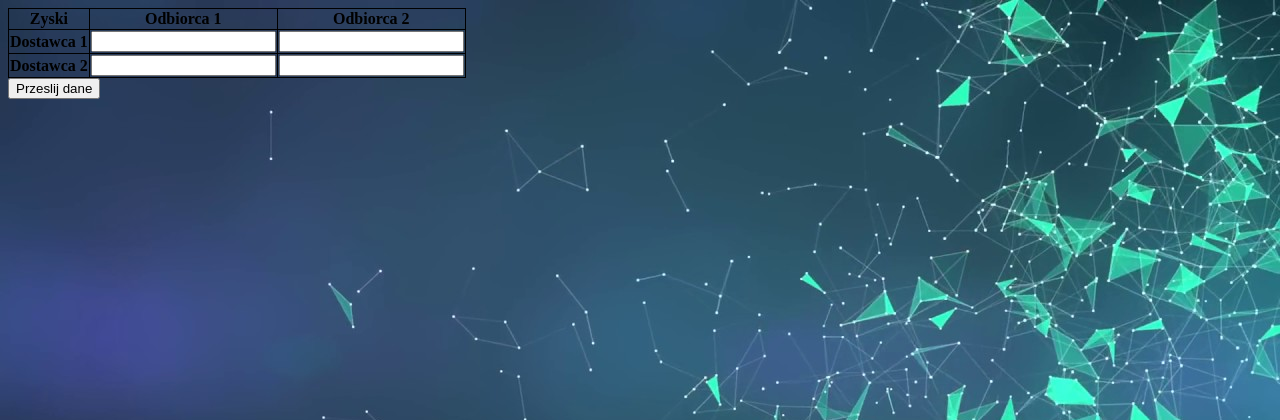
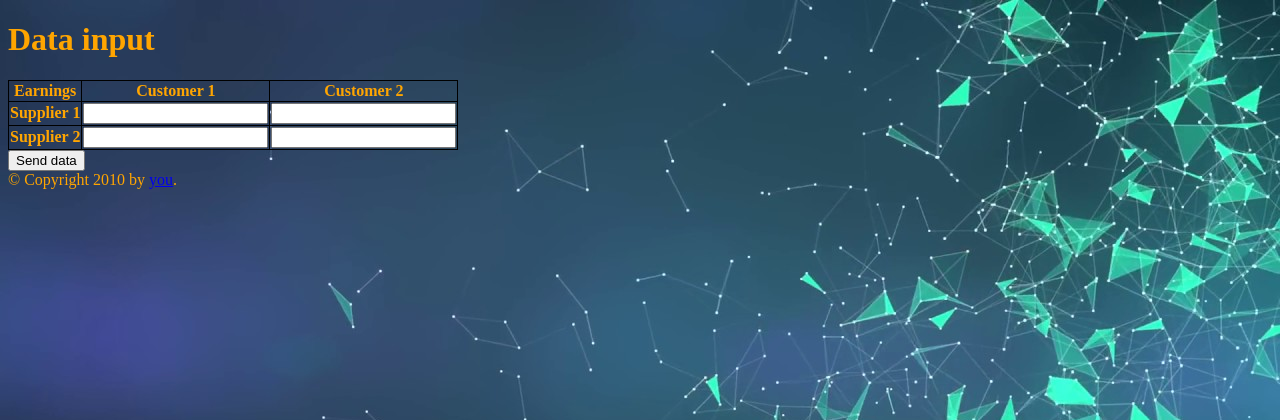
Before and after one commit to MatWich/BOiL_project_1, a Flask app: page / in a window 1280 px wide. Shown: the top 420 px of the page. Run offline with Flask 2, Linux system fonts and the light colour scheme.

Commit message:
Css working properly

```diff
--- a/static/style.css
+++ b/static/style.css
@@ -1,12 +1,17 @@
+html {
+    font-family: windlass;
+    color: #ffa500
+}
+
 body {
     margin: 2;
-    font-family: windlass;
     background-image: url('../static/imgs/maxresdefault.jpg');
     background-repeat: no-repeat;
     background-size: cover;
 }
-
 table, th, td {
-    border: 1px solid black;
+    border: 1px, solid, black;
+    border-style: double;
     border-collapse: collapse;
-  }
+    text-align: center;
+    }
--- a/templates/base.html
+++ b/templates/base.html
@@ -9,6 +9,10 @@
     {% endblock %}
   </head>
   <body>
-    {% block body %}{% endblock %}
+    <div id="content">{% block content %}{% endblock %}</div>
+    <div id="footer">
+      {% block footer %}
+      &copy; Copyright 2010 by <a href="http://domain.invalid/">you</a>.
+      {% endblock %}
   </body>
 </html>
--- a/templates/index.html
+++ b/templates/index.html
@@ -2,40 +2,29 @@
 
 {% block head %}
   {{ super() }}
-    <style>
-        body{
-            font-family: windlass;
-            background-repeat: no-repeat;
-            background-size: cover;
-        }
-
-        table, th, td {
-        border: 1px solid black;
-        border-collapse: collapse;
-        }
-    </style>
-    <title>Dane poczatkowe</title>
+    <title>Insert data</title>
 {% endblock %}
 
-{% block body %}
+{% block content %}
+<h1> Data input </h1>
 <form action="/" method="POST">
     <table>
         <tr>
-            <th>Zyski</th>
-            <th>Odbiorca 1</th>
-            <th>Odbiorca 2</th>
+            <th>Earnings</th>
+            <th>Customer 1</th>
+            <th>Customer 2</th>
         </tr>
         <tr>
-            <th>Dostawca 1</th>
+            <th>Supplier 1</th>
             <td><input name="text0" required="required"></td>
             <td><input name="text1" required="required"></td>
         </tr>
         <tr>
-            <th>Dostawca 2</th>
+            <th>Supplier 2</th>
             <td><input name="text2" required="required"></td>
             <td><input name="text3" required="required"></td>
         </tr>
     </table>
-    <button type="submit"> Przeslij dane</button>
+    <button type="submit"> Send data</button>
 </form>
 {% endblock %}
```
Also changed, not shown: templates/results.html (+11 -22 lines), main.py (line endings or trailing spaces), static/__init__.py (added).
